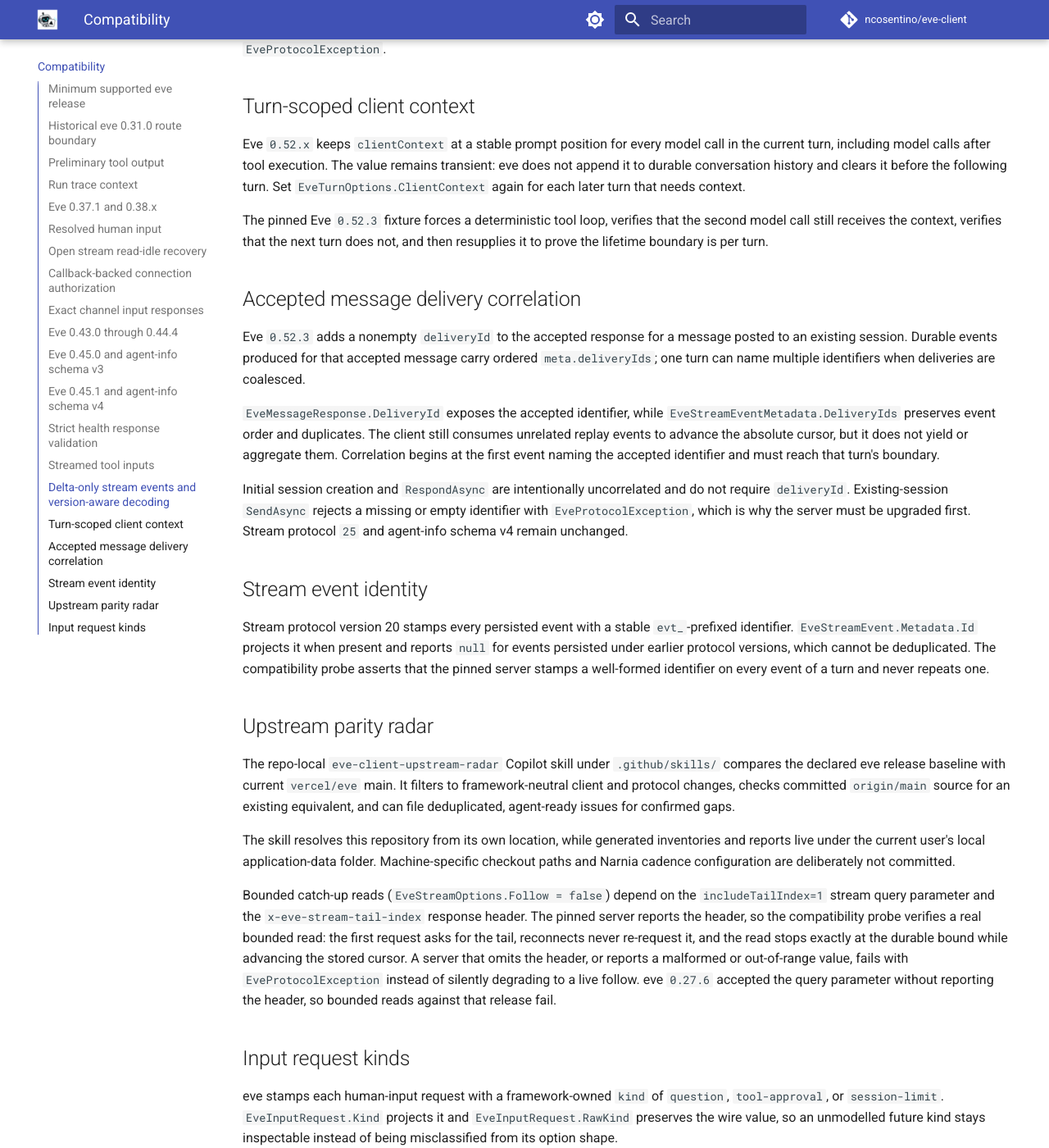
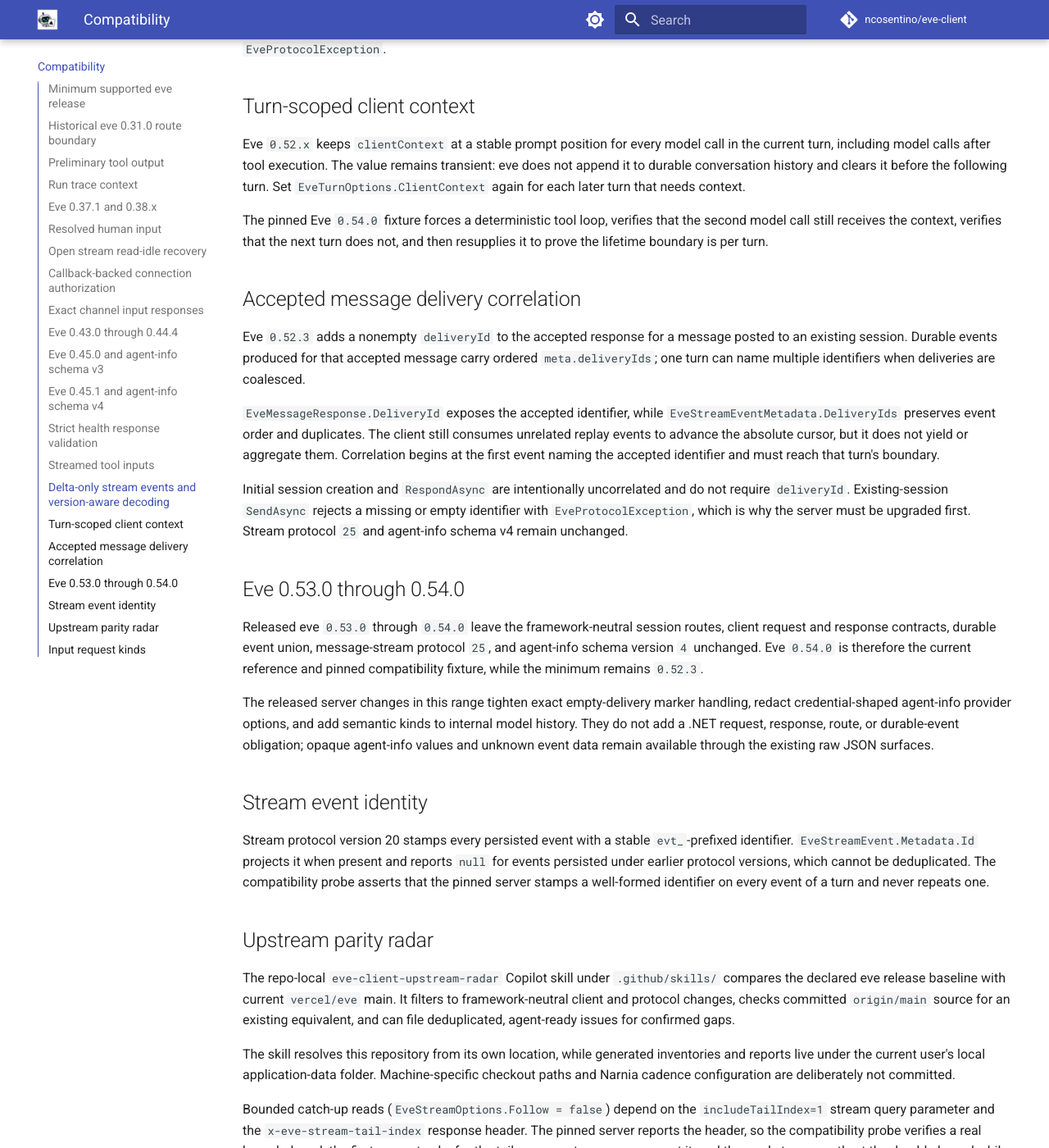
Before and after one commit to ncosentino/eve-client, an MkDocs documentation site: the page built from docs/compatibility.md, in a window 1280 px wide and 1400 px high, scrolled down 5637 px. Shown: the whole window at 82% size. Built offline with MkDocs 1.6.1 and Material for MkDocs 9.7.7, drawn with Linux system fonts in a browser that asks for light colours; comment, search, counter and statistics services are not loaded; some of the changed text lies outside the part shown.

Commit message:
chore(compatibility): advance Eve baseline to 0.54.0 (#147)
## Summary

- advance the declared and pinned compatibility reference from Eve
`0.52.3` to `0.54.0`
- retain Eve `0.52.3` as the minimum server because delivery correlation
remains the hard cutover
- retain message-stream protocol `25` and agent-info schema v4
- update the fixture to exact `eve@0.54.0` and the minimum compatible
`ai@7.0.93`
- document that released 0.53.0–0.54.0 add no framework-neutral .NET
client obligation
- leave upstream-main-only vercel/eve#3261 to #145; it is not contained
in Eve 0.54.0

## Validation

- clean fixture `npm ci`: passed
- fixture build: passed
- Release build: 0 warnings, 0 errors
- C# tests: 318 passed, 0 failed, 0 skipped
- real Eve 0.54.0 compatibility probe: passed
- format verification: passed
- API documentation generation: passed
- `mkdocs build --strict`: passed
- `git diff --check`: passed
- dependency audit: same two pre-existing transitive fixture advisories;
none introduced
- bounded compatibility review: no blocking or non-blocking findings

## Readiness assessment

- **HIGH:** None.
- **MEDIUM:** None.
- **LOW:** #145 tracks an upstream-main-only schema removal merged after
the Eve 0.54.0 tag and is intentionally excluded from this release
baseline.

Copilot-Session: 6f397bc8-d45e-4945-a1f7-eb8d8d91a4fc

```diff
--- a/docs/compatibility.md
+++ b/docs/compatibility.md
@@ -6,7 +6,7 @@
 
 | NexusLabs.Eve | Reference eve | Stream protocol | Status |
 |---|---:|---:|---|
-| Unreleased | 0.52.3 | 25 | Minimum supported release and development target |
+| Unreleased | 0.54.0 | 25 | Minimum 0.52.3; current development target |
 | 0.1.0-alpha.10 | 0.46.1 | 24 | Current prerelease |
 | 0.1.0-alpha.9 | 0.45.0 | 23 | Previous compatibility target |
 | 0.1.0-alpha.8 | 0.44.4 | 23 | Previous compatibility target |
@@ -21,8 +21,8 @@
 ## Minimum supported eve release
 
 **This package requires eve `0.52.3` or newer and cannot safely use an earlier server.**
-`EveProtocol.MinimumEveVersion` and `EveProtocol.ReferenceEveVersion` both declare
-`0.52.3`.
+`EveProtocol.MinimumEveVersion` declares `0.52.3`, while
+`EveProtocol.ReferenceEveVersion` declares the tested development target, `0.54.0`.
 
 Eve `0.52.3` is the first release whose accepted response for a message sent to an
 existing session includes a nonempty `deliveryId`. The resulting durable turn events
@@ -78,7 +78,7 @@
 1. The public HTTP route and body contracts.
 2. The durable message-stream protocol version and event shapes.
 
-The repository contains a pinned eve `0.52.3` fixture with a deterministic
+The repository contains a pinned eve `0.54.0` fixture with a deterministic
 model. CI builds the real server and verifies health, info, text turns,
 attachment staging, streaming, bounded catch-up reads, cooperative cancellation,
 approval-gated human input, callback-backed connection authorization, session context
@@ -186,7 +186,7 @@
 remote-agent totals, module sources without bindings, and bindings whose owner or logical
 path disagrees with their source.
 
-The pinned Eve `0.52.3` fixture exercises this schema through the real compatibility
+The pinned Eve `0.54.0` fixture exercises this schema through the real compatibility
 probe.
 
 ## Eve 0.45.1 and agent-info schema v4
@@ -202,7 +202,7 @@
 schema rejects the pre-release memory `tools` field. Every valid field remains available
 through `EveAgentInfo.Raw`.
 
-The pinned Eve `0.52.3` fixture exercises schema v4 through the real compatibility probe.
+The pinned Eve `0.54.0` fixture exercises schema v4 through the real compatibility probe.
 Eve `0.48.0` may include `workflow-tool-call` kernel effects for durable workflow tools;
 these effects remain available through `EveAgentInfo.Raw`.
 
@@ -219,7 +219,7 @@
 Invalid JSON preserves the parser failure as the inner exception and reports no
 structured issues. Non-success HTTP responses continue to use `EveClientException`.
 
-The pinned Eve `0.52.3` fixture exercises this strict health response through the real
+The pinned Eve `0.54.0` fixture exercises this strict health response through the real
 compatibility probe.
 
 ## Streamed tool inputs
@@ -263,7 +263,7 @@
 eve does not append it to durable conversation history and clears it before the following
 turn. Set `EveTurnOptions.ClientContext` again for each later turn that needs context.
 
-The pinned Eve `0.52.3` fixture forces a deterministic tool loop, verifies that the
+The pinned Eve `0.54.0` fixture forces a deterministic tool loop, verifies that the
 second model call still receives the context, verifies that the next turn does not, and
 then resupplies it to prove the lifetime boundary is per turn.
 
@@ -284,6 +284,19 @@
 require `deliveryId`. Existing-session `SendAsync` rejects a missing or empty identifier
 with `EveProtocolException`, which is why the server must be upgraded first. Stream
 protocol `25` and agent-info schema v4 remain unchanged.
+
+## Eve 0.53.0 through 0.54.0
+
+Released eve `0.53.0` through `0.54.0` leave the framework-neutral session routes,
+client request and response contracts, durable event union, message-stream protocol
+`25`, and agent-info schema version `4` unchanged. Eve `0.54.0` is therefore the current
+reference and pinned compatibility fixture, while the minimum remains `0.52.3`.
+
+The released server changes in this range tighten exact empty-delivery marker handling,
+redact credential-shaped agent-info provider options, and add semantic kinds to internal
+model history. They do not add a .NET request, response, route, or durable-event
+obligation; opaque agent-info values and unknown event data remain available through the
+existing raw JSON surfaces.
 
 ## Stream event identity
 
```
Also changed, not shown: AGENTS.md (+3 -3 lines), CHANGELOG.md (+9 -5 lines), README.md (+6 -7 lines), docs/index.md (+7 -7 lines), docs/migration.md (+7 -4 lines), 3 other files.
